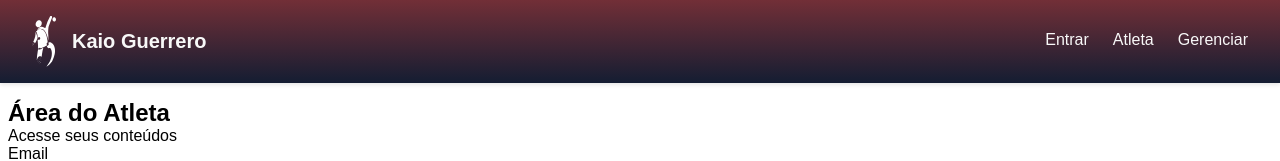
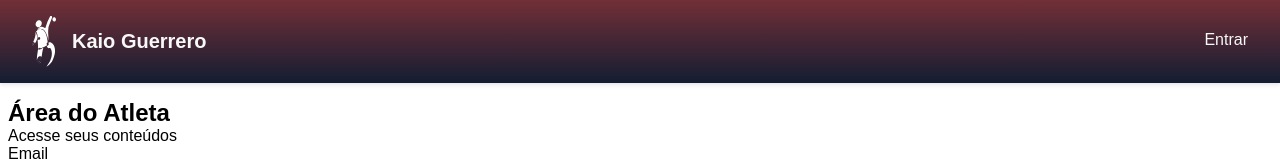
Before and after one commit to nathipg/site-kaio, a React (Vite) app: page /#/sign-in in a window 1280 px wide. Shown: the top 161 px of the page. Built offline with nearby package versions, Linux system fonts and the light colour scheme; no server answers; the database is empty; a web font is replaced by a local one.

Commit message:
feat: Added permission check to show links

```diff
--- a/src/layouts/Header/Header.jsx
+++ b/src/layouts/Header/Header.jsx
@@ -14,6 +14,7 @@ const Header = () => {
   const dispatch = useDispatch();
 
   const isLoggedIn = useSelector(UserSlice.selectors.isLoggedIn);
+  const loggedUser = useSelector(UserSlice.selectors.selectLoggedUser);
 
   const [ isMenuOpen, setIsMenuOpen ] = useState(false);
 
@@ -75,11 +76,26 @@ const Header = () => {
       </button>
 
       <nav className={`${styles.nav} ${isMenuOpen ? styles.active : ''}`}>
+        {
+          !isLoggedIn ? (
             <Link to={{ pathname: '/sign-in' }} onClick={closeMenu}>{t('Sign in')}</Link>
+          ) : <></>
+        }
+
+        {
+          isLoggedIn ? (
             <Link to={{ pathname: '/athlete' }} onClick={closeMenu}>{t('Athlete')}</Link>
+          ) : <></>
+        }
+
+        {
+          isLoggedIn && loggedUser?.isAdmin ? (
             <Link to={{ pathname: '/manage' }} onClick={closeMenu}>{t('Manage')}</Link>
+          ) : <></>
+        }
 
-        {isLoggedIn && (
+        {
+          isLoggedIn ? (
             <Button
               category={ButtonConstants.ButtonCategories.DANGER}
               textOnly={true}
@@ -87,7 +103,8 @@ const Header = () => {
             >
               {t('Sign Out')}
             </Button>
-        )}
+          ) : <></>
+        }
       </nav>
     </header>
   );
```
Lines whose indentation alone changed are shown as unchanged.
